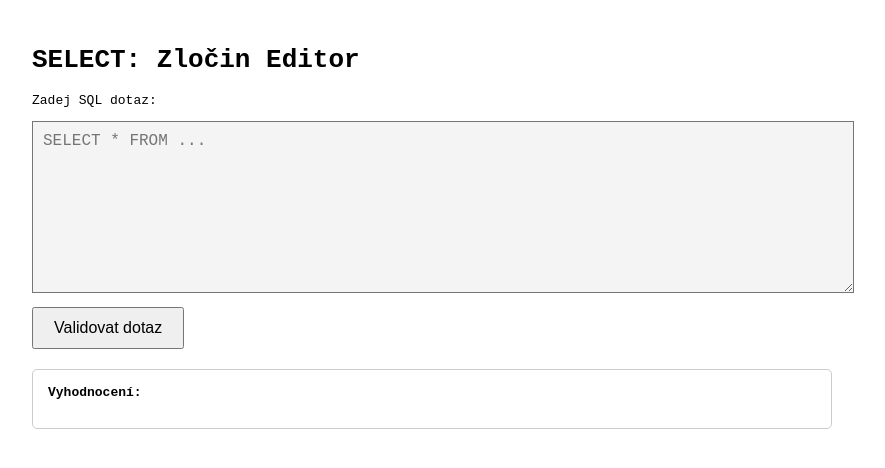
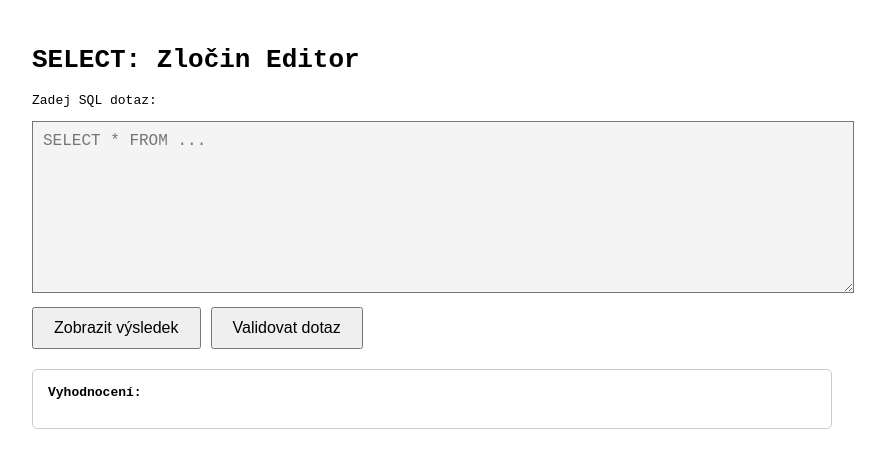
Before and after one commit to zuzacuza/bakalarska-prace, a React (Vite) app in the folder client/: page / in a window 1280 px wide. Shown: the top 468 px of the page, without its empty margins (208-1093 px from the left). Built offline with nearby package versions, Linux system fonts and the light colour scheme.

Commit message:
feat: add result table and button for preview

```diff
--- a/client/index.html
+++ b/client/index.html
@@ -3,7 +3,7 @@
   <head>
     <meta charset="UTF-8" />
     <meta name="viewport" content="width=device-width, initial-scale=1.0" />
-    <title>BP test</title>
+    <title>SELECT: Zločin</title>
   </head>
   <body>
     <div id="root"></div>
--- a/client/src/App.jsx
+++ b/client/src/App.jsx
@@ -4,8 +4,11 @@ function App() {
   const [query, setQuery] = useState(''); // save users query
   const [feedback, setFeedback] = useState(''); // server response
   const [loading, setLoading] = useState(false); //track loading status
+  const [results, setResults] = useState([]); //for values in rows
+  const [columns, setColumns] = useState([]); //for column names
 
-  const handleValidate = async () => {
+  //valideteMode determines if the query should be now validated
+  const handleValidate = async (validateMode = true) => {
     setLoading(true);
     setFeedback('Odesláno k validaci.');
 
@@ -20,12 +23,20 @@ function App() {
       const data = await response.json();
 
       if (response.ok) {
-        // validate by isCorrect boolean
-        setFeedback(data.message);
-        console.log("Data z DB:", data.data); // write data to console
+        // save db response from users query
+        setResults(data.data || []);
+        setColumns(data.columns || [])
+        console.log('data zobrazena')
+
+        if (validateMode) {
+          setFeedback(data.message);
+        } else {
+          setFeedback(`Zobrazeno ${data.data?.length || 0} záznamů.`);
+        }
       } else {
         // catch syntax error
         setFeedback("Chyba v SQL dotazu: " + data.error);
+        setResults([]); //table is not displayed if syntax error occured
       }
     } catch (err) {
       setFeedback('Chyba: Nepodařilo se spojit se serverem.');
@@ -48,6 +59,14 @@ function App() {
 
       <br />
 
+      <button //displays result tabule but does not validate
+        onClick={() => handleValidate(false)}
+        disabled={loading}
+        style={{ marginTop: '10px', marginRight: '10px', padding: '10px 20px', cursor: 'pointer', fontSize: '16px' }}
+      >
+        Zobrazit výsledek
+      </button>
+
       <button //button for valitadion
         onClick={handleValidate}
         disabled={loading}
@@ -60,6 +79,32 @@ function App() {
         <strong>Vyhodnocení:</strong>
         <p style={{ color: feedback.includes('SPRÁVNĚ') ? 'green' : 'red' }}>{feedback}</p>
       </div>
+      {results.length > 0 && ( //table with data based on user input
+        <div style={{ marginTop: '30px', overflowX: 'auto' }}>
+          <table style={{ width: '100%', borderCollapse: 'collapse', border: '2px solid #333' }}>
+            <thead>
+              <tr style={{ backgroundColor: '#333', color: 'white' }}>
+                {columns.map((col, index) => (
+                  <th key={index} style={{ padding: '10px', textAlign: 'left', borderBottom: '1px solid #ddd' }}>
+                    {col}
+                  </th>
+                ))}
+              </tr>
+            </thead>
+            <tbody>
+              {results.map((row, rowIndex) => (
+                <tr key={rowIndex} style={{ backgroundColor: rowIndex % 2 === 0 ? '#fff' : '#f9f9f9' }}>
+                  {row.map((cell, cellIndex) => (
+                    <td key={cellIndex} style={{ padding: '10px', borderBottom: '1px solid #ddd' }}>
+                      {cell}
+                    </td>
+                  ))}
+                </tr>
+              ))}
+            </tbody>
+          </table>
+        </div>
+      )}
     </div>
   );
 }
```
Also changed, not shown: 1 other file (tests, documents, lock files or other folders).
